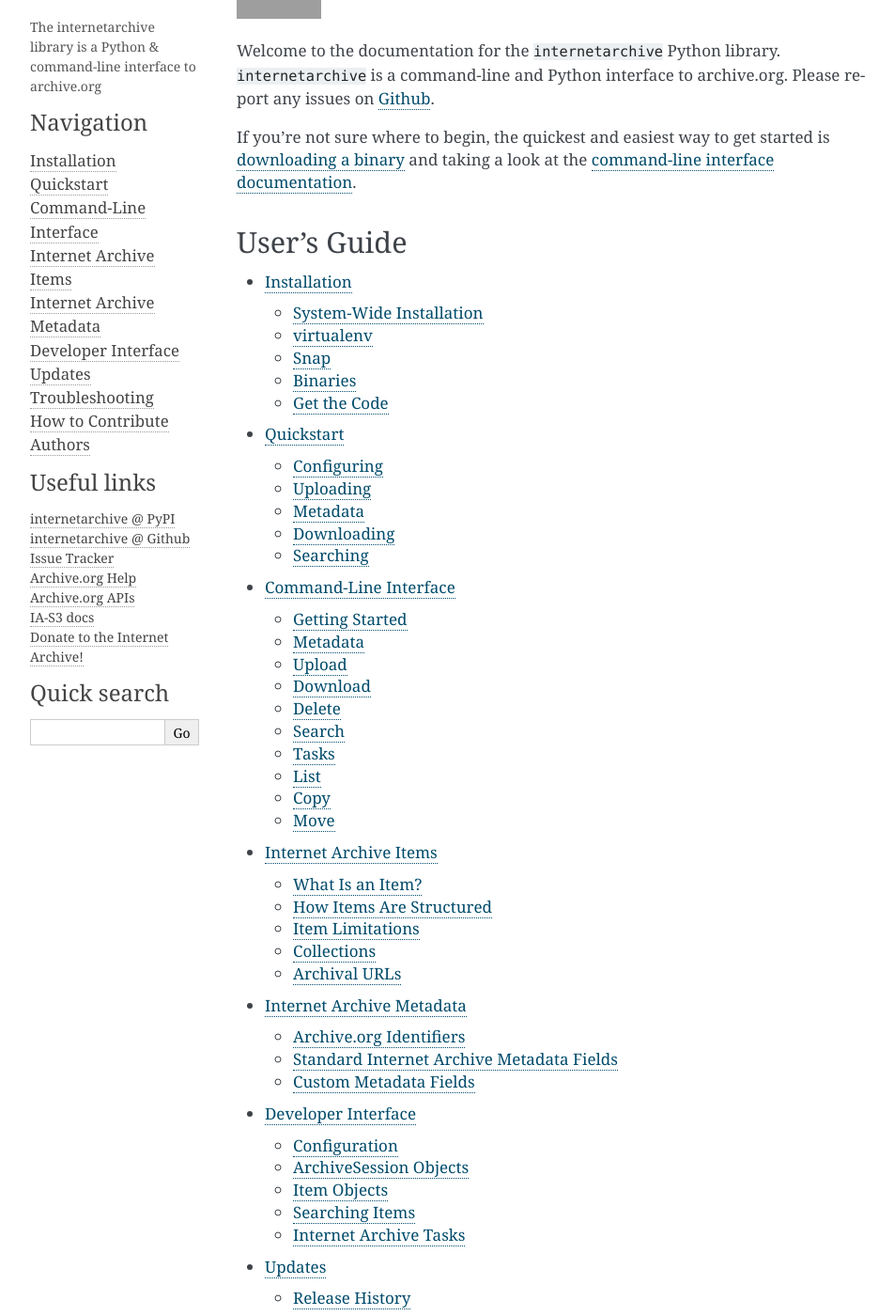
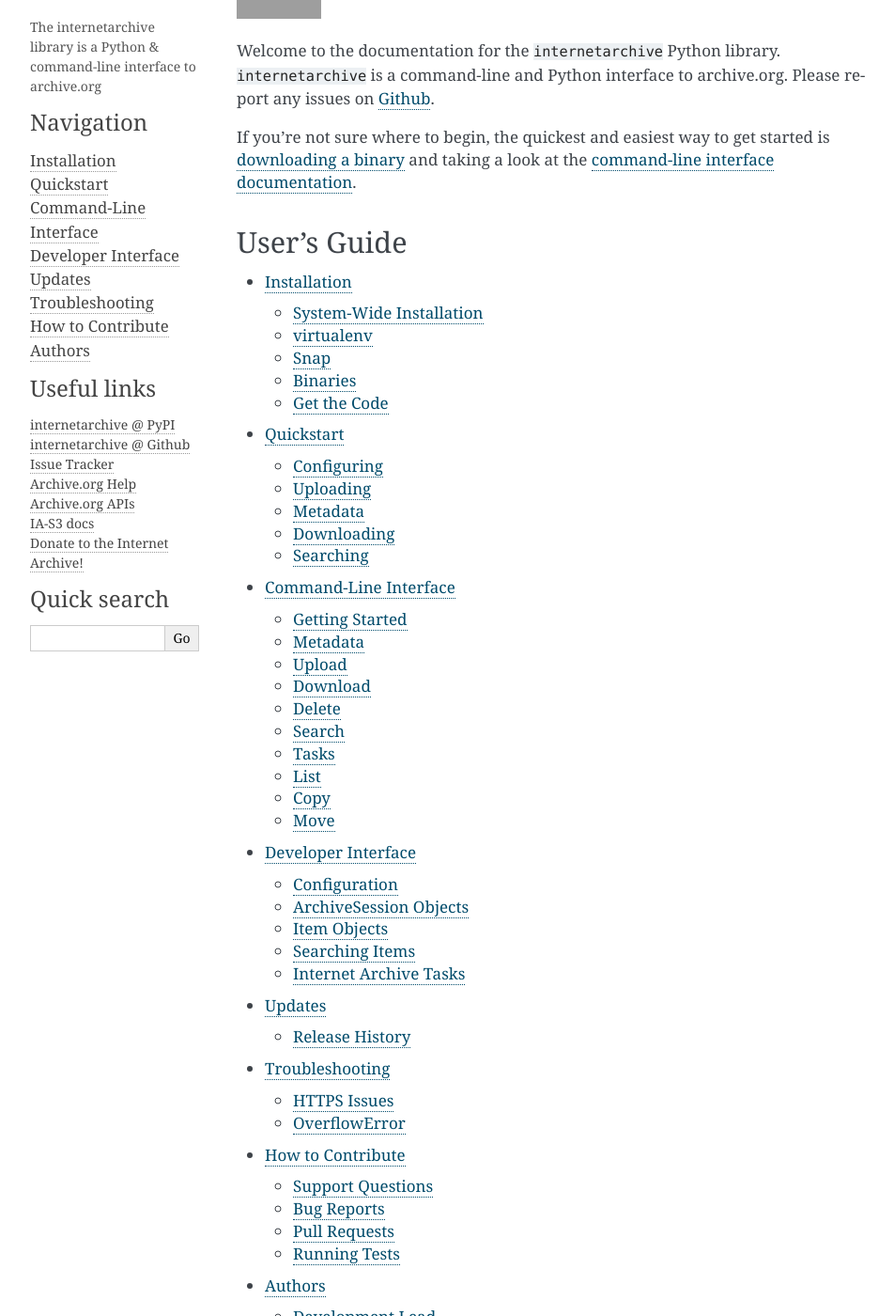
Before and after one commit to jjjake/internetarchive, a Sphinx documentation site: the page built from docs/source/index.rst, in a window 1280 px wide and 1400 px high, scrolled down 200 px. Shown: the whole window at 94% size, without its empty margins (148-1100 px from the left). Built offline with Sphinx 7.4.7, drawn with Linux system fonts in a browser that asks for light colours; some of the changed lines change nothing that is shown; grey boxes are pictures that could not be loaded.

Commit message:
Removed docs that are redundant in the context of archive.org/services/docs/api

```diff
--- a/docs/source/index.rst
+++ b/docs/source/index.rst
@@ -28,8 +28,6 @@
     installation
     quickstart
     cli
-    items
-    metadata
     api
     updates
     troubleshooting
--- a/docs/source/items.rst
+++ /dev/null
@@ -1,74 +0,0 @@
-Internet Archive Items
-======================
-
-What Is an Item?
-----------------
-
-Archive.org is made up of "items".
-An item is a logical "thing" that we represent on one web page on archive.org.
-An item can be considered as a group of files that deserve their own metadata.
-If the files in an item have separate metadata, the files should probably be in different items.
-An item can be a book, a song, an album, a dataset, a movie, an image or set of images, etc.
-Every item has an `identifier <metadata.html#archive-org-identifiers>`_ that is unique across archive.org.
-
-How Items Are Structured
-------------------------
-
-An item is just a directory of files and possibly subdirectories.
-Every item has at least two files named in the following format (see `metadata page <metadata.html#archive-org-identifiers>`_ for more context on what an identifier is):
-
-    - ``<identifier>_files.xml``
-    - ``<identifier>_meta.xml``
-
-The ``_meta.xml`` file is an XML file containing all of the `metadata describing the item <metadata.html>`_.
-The ``_files.xml`` file is an XML file containing all of the file-level metadata.
-There can only be one ``_meta.xml`` file and one ``_files.xml`` file per item.
-
-Alongside these metadata files and the original files uploaded to the item, the item may also contain `derivative files automatically generated by archive.org <https://archive.org/help/derivatives.php>`_.
-
-Item Limitations
-----------------
-
-As a rule of thumb, items should:
-
-    - **not** be over 100GB
-    - **not** contain more than 10,000 files.
-
-Collections
------------
-
-All items must be part of a collection.
-A collection is simply an item with special characteristics.
-Besides an image file for the collection logo, files should **never** be uploaded directly to a collection item.
-Items can be assigned to a collection at the time of creation, or after the item has been created by modifying the ``collection`` element in an item's metadata to contain the identifier for the given collection (i.e. ``ia metadata <identifier> -m collection:<collection-identifier>``.
-Currently collections can only be created by archive.org staff.
-Please contact `info@archive.org <mailto:info@archive.org>`_ if you need a collection.
-
-Archival URLs
--------------
-
-An item's "details" page will always be available at::
-
-    https://archive.org/details/<identifier>
-
-The item directory is always available at::
-
-    https://archive.org/download/<identifier>
-
-A particular file can always be downloaded from::
-
-    https://archive.org/download/<identifier>/<filename>
-
-**Note**: Archival URLs may redirect to an actual server that contains the content.
-The resultant URL is **not** a permalink.
-For example, the archival URL::
-
-    https://archive.org/download/popeye_taxi-turvey/popeye_taxi-turvey_meta.xml
-
-currently redirects to::
-
-    https://ia802304.us.archive.org/30/items/popeye_taxi-turvey/popeye_taxi-turvey_meta.xml
-
-**DO NOT LINK** to any archive.org URL that begins with numbers like this.
-This refers to the particular machine that we're serving the file from right now, but we move items to new servers all the time.
-If you link to this sort of URL, instead of the archival URL, your link **WILL** break at some point.
```
